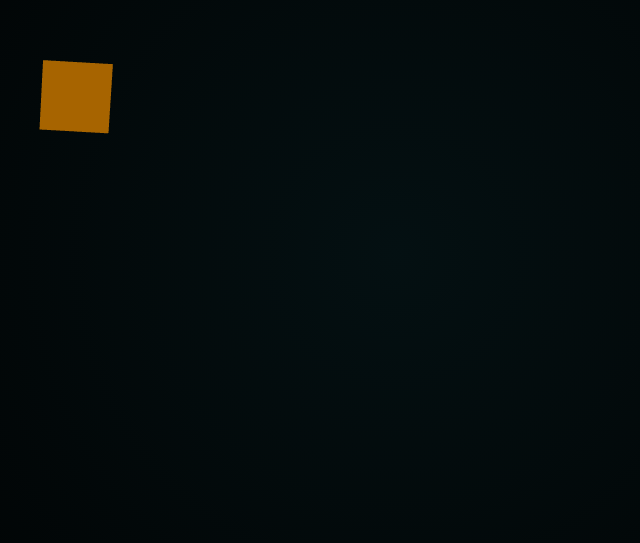
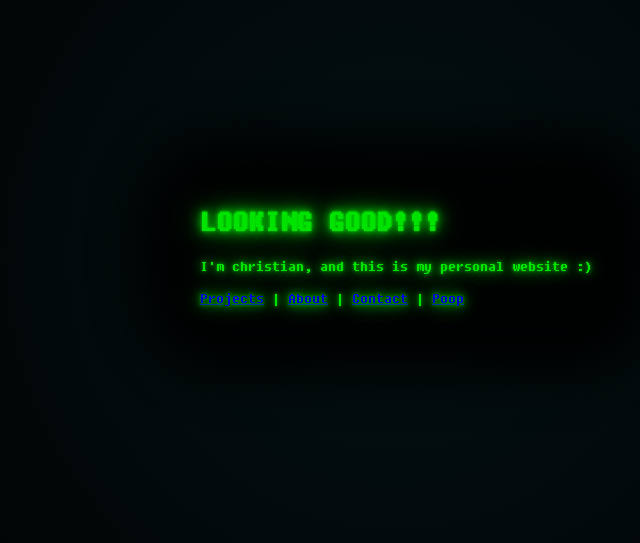
Before and after one commit to chris-morgado/the-website, a Next.js app: page / in a window 1280 px wide. Shown: the part 145-688 px from the top of the page, without its empty margins (244-884 px from the left). Built offline with nearby package versions, Linux system fonts and the light colour scheme.

Commit message:
Back to basics

```diff
--- a/app/page.jsx
+++ b/app/page.jsx
@@ -3,15 +3,15 @@
 
 export default function Home() {
     return (
-            // <div className="terminal">
-            //     <div className="terminal-content">
-            //         <h1>test so far</h1>
-            //         <p>I'm christian, and this is my personal website :)</p>
-            //         <nav>
-            //             <a href="#projects">Projects</a> | <a href="#about">About</a> | <a href="#contact">Contact</a> | <a href="#contact">Poop</a>
-            //         </nav>
-            //     </div>
-            // </div>
-        <WebGLCanvas></WebGLCanvas>
+            <div className="terminal">
+                <div className="terminal-content">
+                    <h1>LOOKING GOOD!!!</h1>
+                    <p>I'm christian, and this is my personal website :)</p>
+                    <nav>
+                        <a href="#projects">Projects</a> | <a href="#about">About</a> | <a href="#contact">Contact</a> | <a href="#contact">Poop</a>
+                    </nav>
+                </div>
+            </div>
+        // <WebGLCanvas></WebGLCanvas>
     );
 }
```
